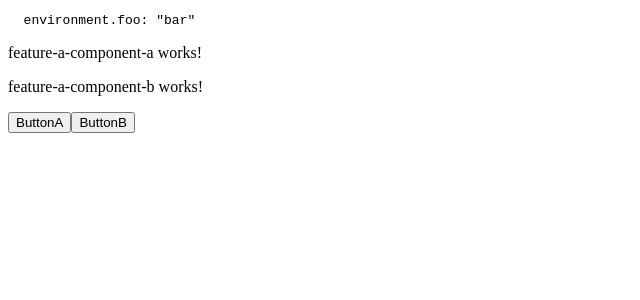
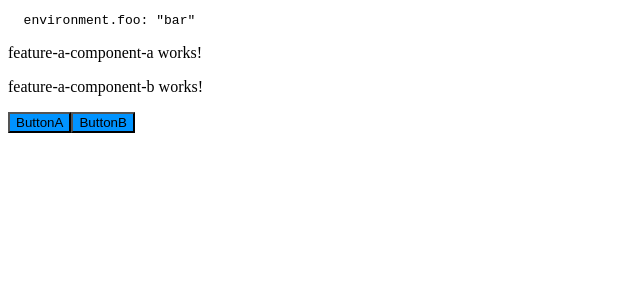
Before and after one commit to RikdeVos/angular-scalable-project-structure, an Angular app: page /feature in a window 1280 px wide. Shown: the top 300 px of the page, without its empty margins (0-640 px from the left). Built offline with nearby package versions, Linux system fonts and the light colour scheme.

Commit message:
add scss variables

```diff
--- a/angular.json
+++ b/angular.json
@@ -24,6 +24,9 @@
             "tsConfig": "src/tsconfig.app.json",
             "assets": ["src/favicon.ico", "src/assets"],
             "styles": ["src/styles.scss"],
+            "stylePreprocessorOptions": {
+              "includePaths": ["src/styles"]
+            },
             "scripts": [],
             "es5BrowserSupport": true
           },
@@ -79,6 +82,9 @@
             "tsConfig": "src/tsconfig.spec.json",
             "karmaConfig": "src/karma.conf.js",
             "styles": ["src/styles.scss"],
+            "stylePreprocessorOptions": {
+              "includePaths": ["src/styles"]
+            },
             "scripts": [],
             "assets": ["src/favicon.ico", "src/assets"]
           }
--- a/src/app/shared/components/button-a/button-a.component.scss
+++ b/src/app/shared/components/button-a/button-a.component.scss
@@ -0,0 +1,5 @@
+@import '../../../../styles/variables.scss';
+
+button {
+  background: $accent;
+}
--- a/src/app/shared/components/button-b/button-b.component.scss
+++ b/src/app/shared/components/button-b/button-b.component.scss
@@ -0,0 +1,5 @@
+@import 'variables.scss';
+
+button {
+  background: $accent;
+}
--- /dev/null
+++ b/src/styles/variables.scss
@@ -0,0 +1,6 @@
+$accent: #0093ff;
+
+%uppercase {
+  text-transform: uppercase;
+  letter-spacing: 0.3em;
+}
```
